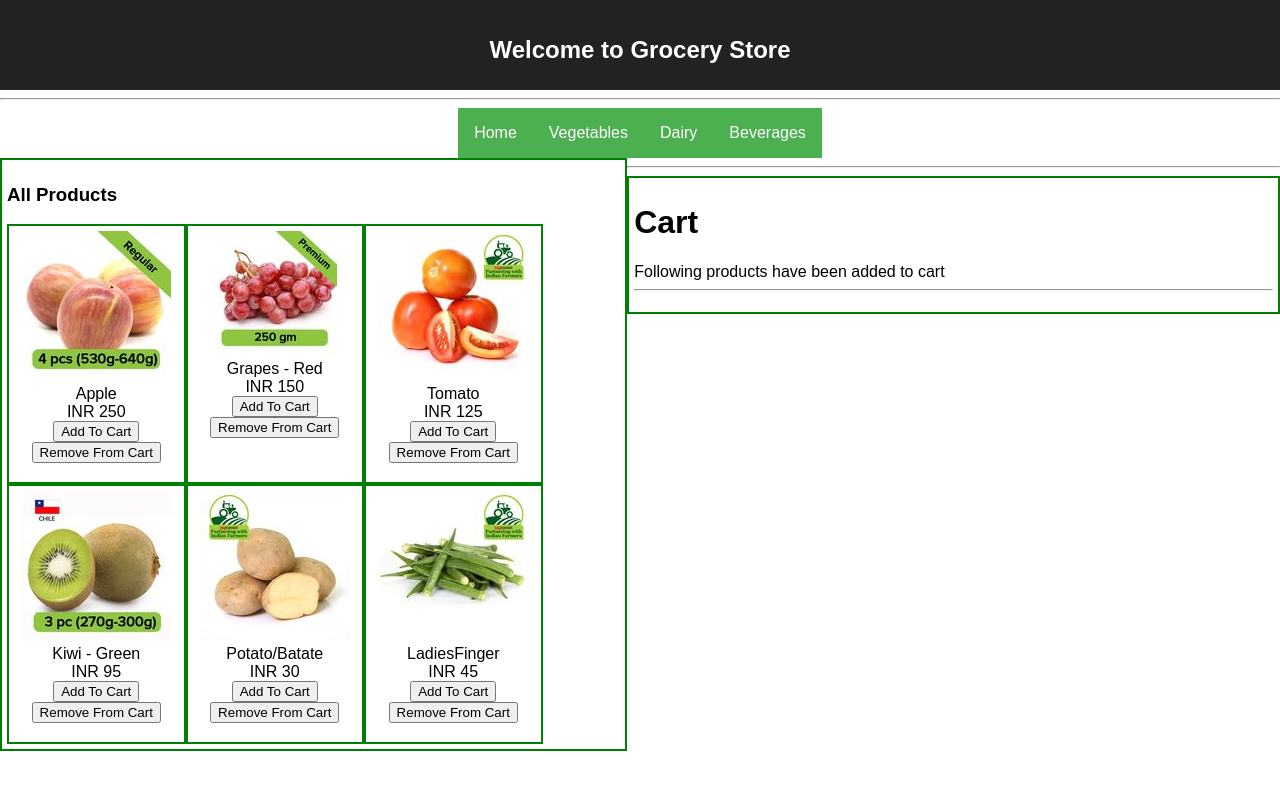
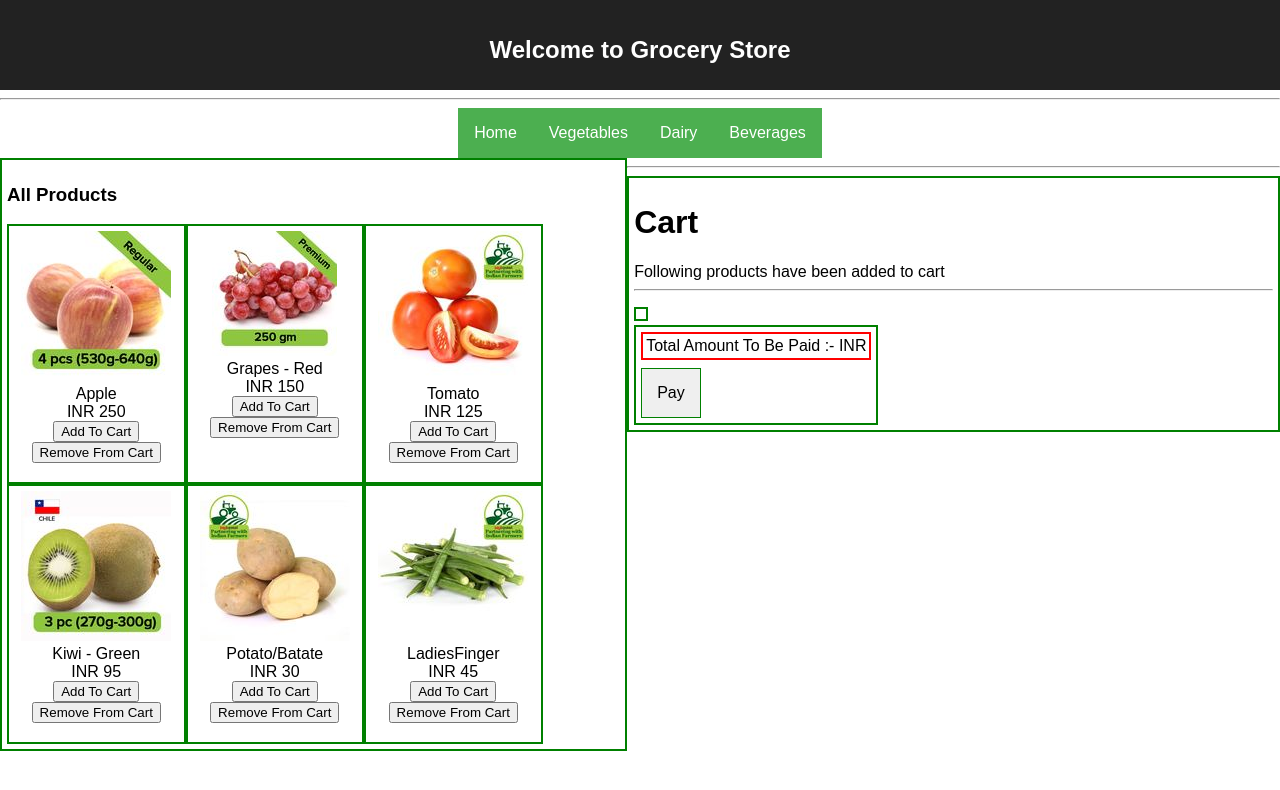
Before and after one commit to kathishivaramreddy/GroceryStore, a React (Create React App) app: page / in a window 1280 px wide. Shown: the top 790 px of the page. Built offline with nearby package versions, Linux system fonts and the light colour scheme.

Commit message:
Displaying total price to be paid in cart component

```diff
--- a/src/App.css
+++ b/src/App.css
@@ -76,7 +76,7 @@
   border: 2px solid green ;
   width: 51%;
   height:auto;
-  float: right;
+  float: left;
   padding: 5px;
 }
 
@@ -87,6 +87,23 @@
   float: left;
   padding: 5px;
 }
+.totalbox {
+  border: 2px solid red ;
+  width: auto;
+  height:auto;
+  float: left;
+  padding: 3px;
+}
+.button{
+
+  /* background-color: #4CAF50; */
+  /* color: white; */
+  padding: 15px;
+  font-size: 16px;
+  border: 1px solid green;
+  display: inline-block;
+  float: left;
+}
 * {
     box-sizing: border-box;
 }
--- a/src/App.js
+++ b/src/App.js
@@ -13,13 +13,13 @@ import './App.css';
 class App extends React.Component {
   constructor(props){
     super(props);
-    this.state = { cart : [{name: null}] }
+    this.state = { cart : [] }
     this.handleAddToCart.bind(this);
       }
 
-  handleAddToCart(name){
+  handleAddToCart(name,currency,price){
 
-      this.setState({ cart: this.state.cart.concat([{name: name}]) })
+      this.setState({ cart: this.state.cart.concat([{name: name,currency:currency,price:price}]) })
 
     }
 
--- a/src/Cart.js
+++ b/src/Cart.js
@@ -5,27 +5,34 @@ export class Cart extends React.Component{
   constructor(props){
     super(props);
     // this.listItems.bind(this)
+
   }
 
+
+
   render(){
+      let t=0;
 
-    // console.log('coming 3',this.props.data);
-
-    // const listItems = this.props.data.map((data,i) =>
-    //   <div key={i}>
-    //     {data.name}
-    //
-    //   </div>
-    //
-    //  );
-      const listItems = this.props.data.map( (value) => <div> {value.name} </div>)
+      let listItems = this.props.data.map( (value) => <div className="cart"> {value.name} <hr/>{value.currency} {value.price} </div>)
+      let total = this.props.data.map( (value) => t=t+value.price )
+      console.log(t);
       return(
       <div >
         <h1>Cart</h1>
         <p>Following products have been added to cart <hr/></p>
-        <div>
+        <div className="cart">
           {listItems}
         </div>
+        <br/>
+        <div className="cart">
+        <div className="totalbox">
+          Total Amount To Be Paid :-  {total[total.length-1]} INR
+        </div>
+        <br/>
+        <br/>
+        <button className="button">Pay</button>
+      </div>
+
       </div>
         )
   }
--- a/src/Coffee.js
+++ b/src/Coffee.js
@@ -18,7 +18,7 @@ export class Coffee extends React.Component{
           <img src={data.image} alt=''/><br/>
           {data.name}<br/>
           {data.currency} {data.price}<br/>
-          <button className="addBasket"  value="Add To Cart" onClick={ () => this.props.onClick(data.name)}>Add To Cart </button>
+          <button className="addBasket"  value="Add To Cart" onClick={ () => this.props.onClick(data.name,data.currency,data.price)}>Add To Cart </button>
           <button className="addBasket"  value="Remove From Cart" onClick={ () => this.props.onRemove(data.name)}>Remove From Cart </button>
         </div>
 
--- a/src/Fruits.js
+++ b/src/Fruits.js
@@ -22,7 +22,7 @@ export class Fruits extends React.Component{
           <img src={data.image} alt=''/><br/>
           {data.name}<br/>
           {data.price}<br/>
-          <button className="addBasket"  value="Add" onClick={ () => this.props.onClick(data.name)}>Add To Cart </button>
+          <button className="addBasket"  value="Add" onClick={ () => this.props.onClick(data.name,data.currency,data.price)}>Add To Cart </button>
           <button className="addBasket"  value="Remove From Cart" onClick={ () => this.props.onRemove(data.name)}>Remove From Cart </button>
         </div>
       );
--- a/src/Meat.js
+++ b/src/Meat.js
@@ -19,7 +19,7 @@ export class Meat extends React.Component{
           <img src={data.image} alt=''/><br/>
           {data.name}<br/>
           {data.currency} {data.price}<br/>
-          <button className="addBasket"  value="Add" onClick={ () => this.props.onClick(data.name)}>Add To Cart </button>
+          <button className="addBasket"  value="Add" onClick={ () => this.props.onClick(data.name,data.currency,data.price)}>Add To Cart </button>
           <button className="addBasket"  value="Remove From Cart" onClick={ () => this.props.onRemove(data.name)}>Remove From Cart </button>
         </div>
 
--- a/src/Milk.js
+++ b/src/Milk.js
@@ -19,7 +19,7 @@ export class Milk extends React.Component{
           <img src={data.image} alt=''/><br/>
           {data.name}<br/>
           {data.currency} {data.price}<br/>
-          <button className="addBasket"  value="Add" onClick={ () => this.props.onClick(data.name)}>Add To Cart </button>
+          <button className="addBasket"  value="Add" onClick={ () => this.props.onClick(data.name,data.currency,data.price)}>Add To Cart </button>
           <button className="addBasket"  value="Remove From Cart" onClick={ () => this.props.onRemove(data.name)}>Remove From Cart </button>
         </div>
 
--- a/src/ProductList.js
+++ b/src/ProductList.js
@@ -24,7 +24,7 @@ export class ProductList extends React.Component{
           <img src={data.image} alt=''/><br/>
           {data.name}<br/>
           {data.currency} {data.price}<br/>
-          <button className="addBasket"  value="Add" onClick={ () => this.props.onClick(data.name)}>Add To Cart </button>
+          <button className="addBasket"  value="Add" onClick={ () => this.props.onClick(data.name,data.currency,data.price)}>Add To Cart </button>
           <button className="addBasket"  value="Remove From Cart" onClick={ () => this.props.onRemove(data.name)}>Remove From Cart </button>
         </div>
 
--- a/src/Tea.js
+++ b/src/Tea.js
@@ -19,7 +19,7 @@ export class Tea extends React.Component{
           <img src={data.image} alt=''/><br/>
           {data.name}<br/>
           {data.currency} {data.price}<br/>
-          <button className="addBasket"  value="Add" onClick={ () => this.props.onClick(data.name)}>Add To Cart </button>
+          <button className="addBasket"  value="Add" onClick={ () => this.props.onClick(data.name,data.currency,data.price)}>Add To Cart </button>
           <button className="addBasket"  value="Remove From Cart" onClick={ () => this.props.onRemove(data.name)}>Remove From Cart </button>
         </div>
 
--- a/src/Vegetables.js
+++ b/src/Vegetables.js
@@ -20,7 +20,7 @@ export class Vegetables extends React.Component{
           <img src={data.image} alt=''/><br/>
           {data.name}<br/>
           {data.currency} {data.price}<br/>
-          <button className="addBasket"  value="Add" onClick={ () => this.props.onClick(data.name)}>Add To Cart </button>
+          <button className="addBasket"  value="Add" onClick={ () => this.props.onClick(data.name,data.currency,data.price)}>Add To Cart </button>
           <button className="addBasket"  value="Remove From Cart" onClick={ () => this.props.onRemove(data.name)}>Remove From Cart </button>
         </div>
 
```
